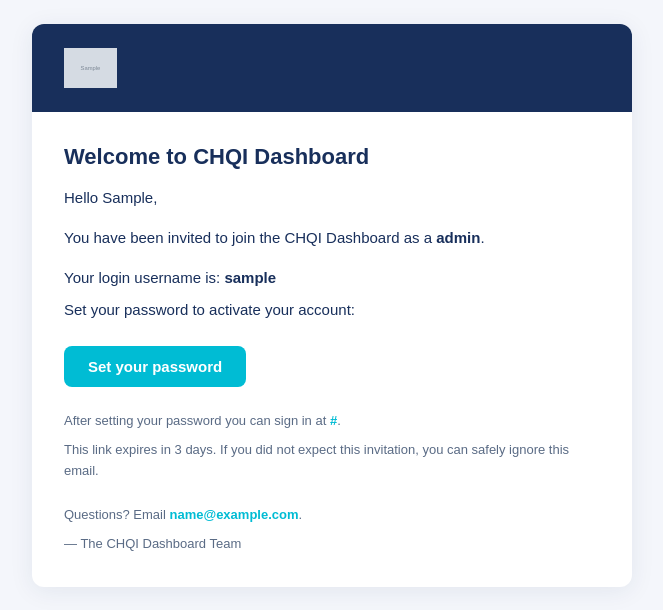
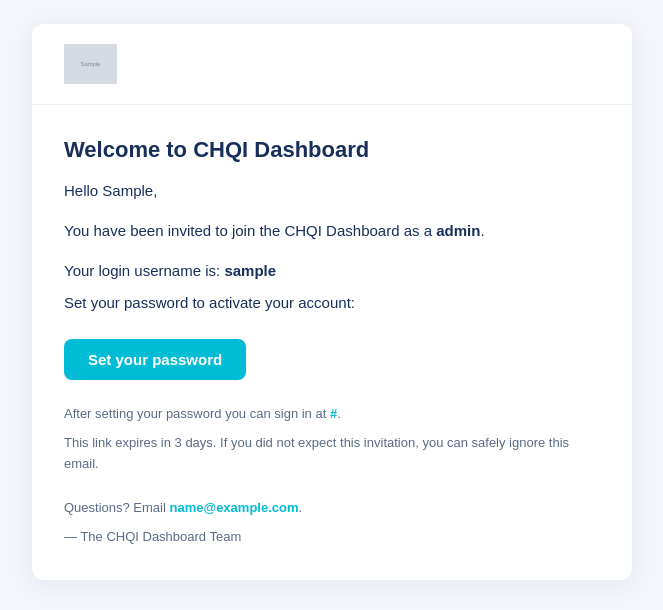
Before and after one commit to karasinga/chqi, a Django app: template backend/users/templates/users/invite_email.html in a window 1280 px wide. Shown: the top 610 px of the page, without its empty margins (308-971 px from the left). Run offline with Django 5.2, Linux system fonts and the light colour scheme; a user stored in the database is signed in; tables that the repository leaves empty hold one stand-in row (values such as "Sample post"); the template is opened without the code that fills it: most values are stand-ins (such as "Sample title", 1, 10 or a date in 2020); grey boxes marked "Sample" are stand-in pictures; parts of the project's set-up code (start-up, migrations or seed data) failed here and were passed over.

Commit message:
fix: use existing logo.png on light email header (logo-white.png missing)
logo-white.png does not exist in public/assets, so the email logo
404'd. Use logo.png on a white header bar so it is visible.

```diff
--- a/backend/users/admin.py
+++ b/backend/users/admin.py
@@ -50,7 +50,7 @@ class CustomUserAdmin(UserAdmin):
             'reset_url': reset_url,
             'site_name': 'CHQI Dashboard',
             'site_url': settings.FRONTEND_URL,
-            'logo_url': f"{settings.FRONTEND_URL}/assets/logo-white.png",
+            'logo_url': f"{settings.FRONTEND_URL}/assets/logo.png",
             'support_email': settings.DEFAULT_FROM_EMAIL,
         }
 
--- a/backend/users/templates/users/invite_email.html
+++ b/backend/users/templates/users/invite_email.html
@@ -10,7 +10,7 @@
             <td align="center">
                 <table role="presentation" width="600" cellpadding="0" cellspacing="0" style="max-width:600px; background:#ffffff; border-radius:12px; overflow:hidden; box-shadow:0 4px 24px rgba(24,47,91,0.08);">
                     <tr>
-                        <td style="background:#182f5b; padding:24px 32px;">
+                        <td style="background:#ffffff; padding:20px 32px; border-bottom:1px solid #eef0f5;">
                             <img src="{{ logo_url }}" alt="CHQI Dashboard" height="40" style="display:block; height:40px; width:auto;" />
                         </td>
                     </tr>
```
